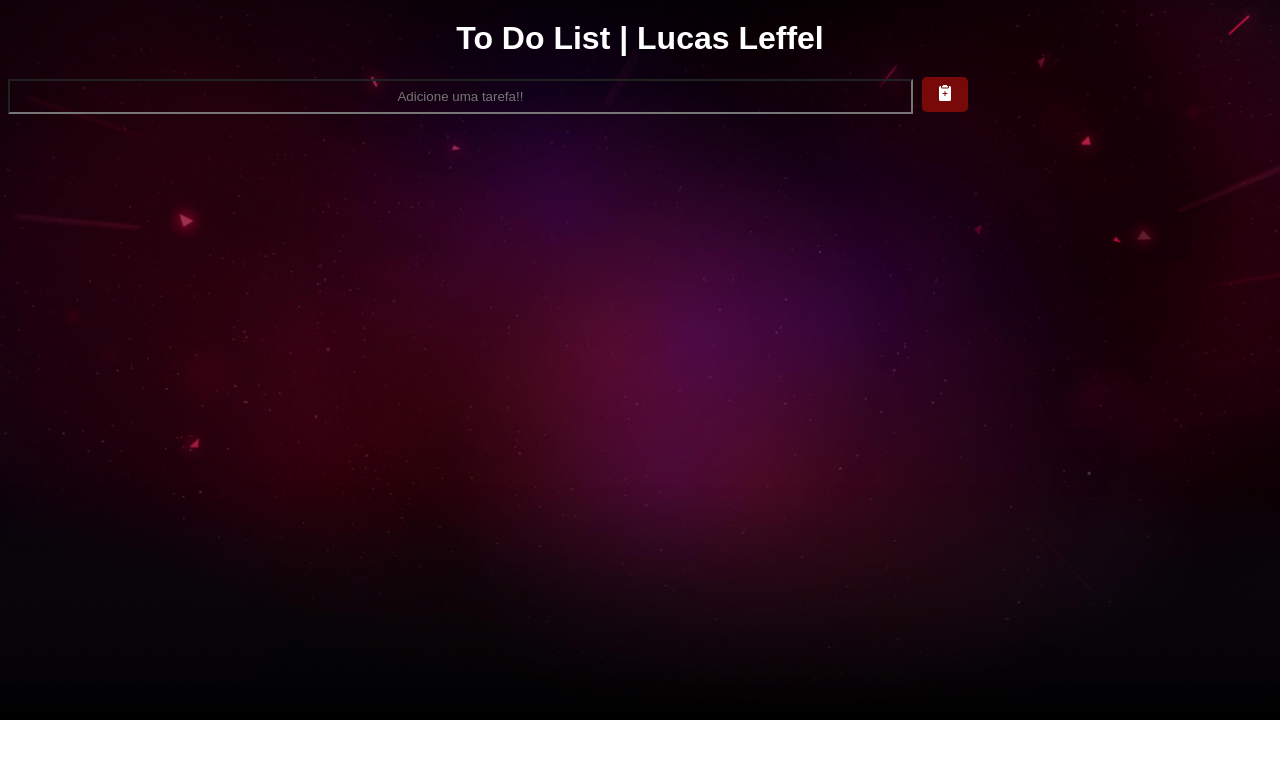
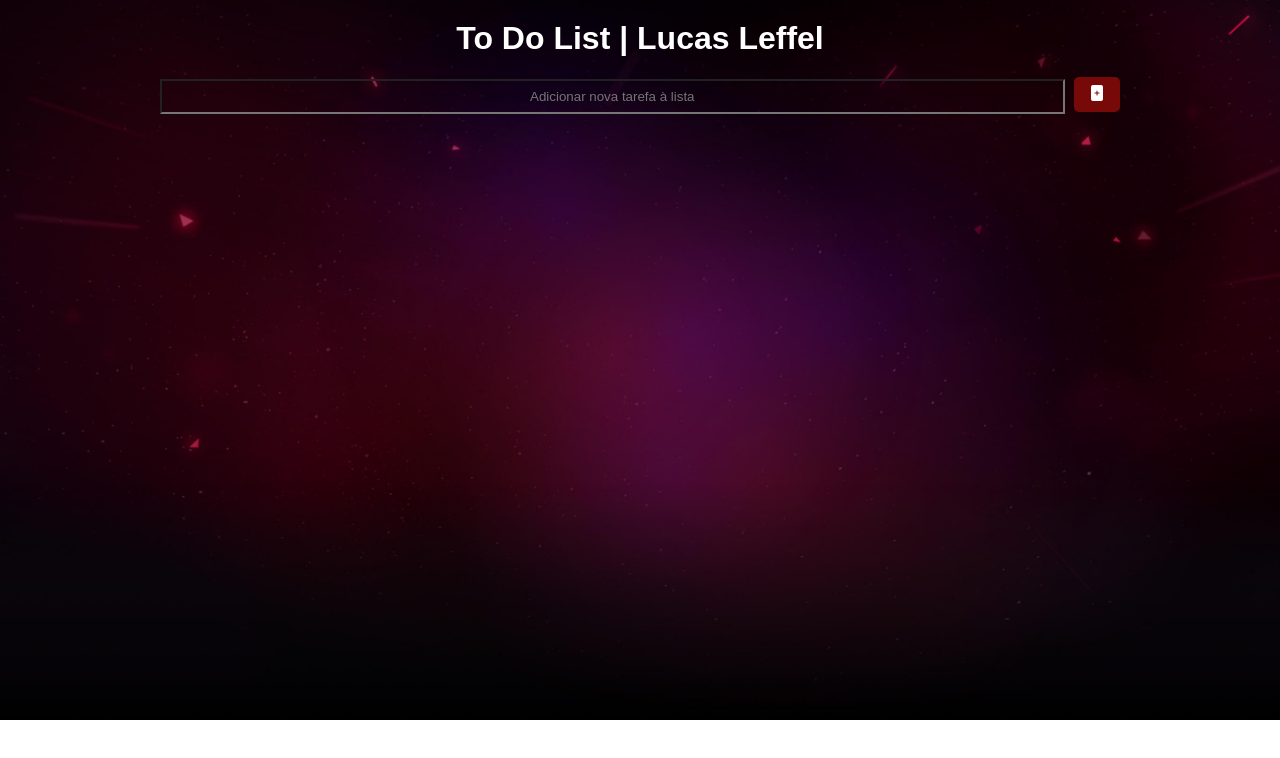
Before and after one commit to LucasLeffel/to_do_list-tarefa, a plain HTML site: page index.html in a window 1280 px wide. Drawn offline with Linux system fonts and the light colour scheme.

Commit message:
Update index.html

```diff
--- a/index.html
+++ b/index.html
@@ -4,31 +4,22 @@
     <meta charset="UTF-8">
     <meta name="viewport" content="width=device-width, initial-scale=1.0">
     <link rel="stylesheet" href="assets/css/style.css">
-    <title>CRUD</title>
+    <title>To Do List Lucas Leffel</title>
 </head>
 <body>
     <h1>To Do List | Lucas Leffel</h1>
 
-    <div class="content">
+    <div class="container">
 
-        <div class="adicionar_item" id="div_area_nova_tarefa">
-            <input type="text" id="input_nova_tarefa" placeholder="Adicione uma tarefa!!" >
+        <input type="text" id="taskInput" placeholder="Adicionar nova tarefa à lista">
 
-            <button onclick="adicionaTarefaNaLista()" id="botao_tarefa" title="Clique aqui para adicionar uma nova tarefa!">
-                <svg xmlns="http://www.w3.org/2000/svg" width="16" height="16" fill="currentColor" class="bi bi-clipboard2-plus-fill" viewBox="0 0 16 16">
-                <path d="M10 .5a.5.5 0 0 0-.5-.5h-3a.5.5 0 0 0-.5.5.5.5 0 0 1-.5.5.5.5 0 0 0-.5.5V2a.5.5 0 0 0 .5.5h5A.5.5 0 0 0 11 2v-.5a.5.5 0 0 0-.5-.5.5.5 0 0 1-.5-.5"/>
-                <path d="M4.085 1H3.5A1.5 1.5 0 0 0 2 2.5v12A1.5 1.5 0 0 0 3.5 16h9a1.5 1.5 0 0 0 1.5-1.5v-12A1.5 1.5 0 0 0 12.5 1h-.585q.084.236.085.5V2a1.5 1.5 0 0 1-1.5 1.5h-5A1.5 1.5 0 0 1 4 2v-.5q.001-.264.085-.5M8.5 6.5V8H10a.5.5 0 0 1 0 1H8.5v1.5a.5.5 0 0 1-1 0V9H6a.5.5 0 0 1 0-1h1.5V6.5a.5.5 0 0 1 1 0"/>
-                </svg>
-            </button>
-        </div>
+        <button onclick="adicionarTarefa()"><svg xmlns="http://www.w3.org/2000/svg" width="16" height="16" fill="currentColor" class="bi bi-file-plus-fill" viewBox="0 0 16 16">
+            <path d="M12 0H4a2 2 0 0 0-2 2v12a2 2 0 0 0 2 2h8a2 2 0 0 0 2-2V2a2 2 0 0 0-2-2M8.5 6v1.5H10a.5.5 0 0 1 0 1H8.5V10a.5.5 0 0 1-1 0V8.5H6a.5.5 0 0 1 0-1h1.5V6a.5.5 0 0 1 1 0"/>
+          </svg></button>
+
+        <ul id="listaTarefas"></ul>
 
     </div>
-
-    <div class="lista_tarefas" id="div_lista_de_tarefas">
-        <ul onclick="editar_tarefa()" id="lista_de_tarefas">
-        </ul>
-    </div>
-
 
     <script src="assets/js/app.js"></script>
 </body>
```
